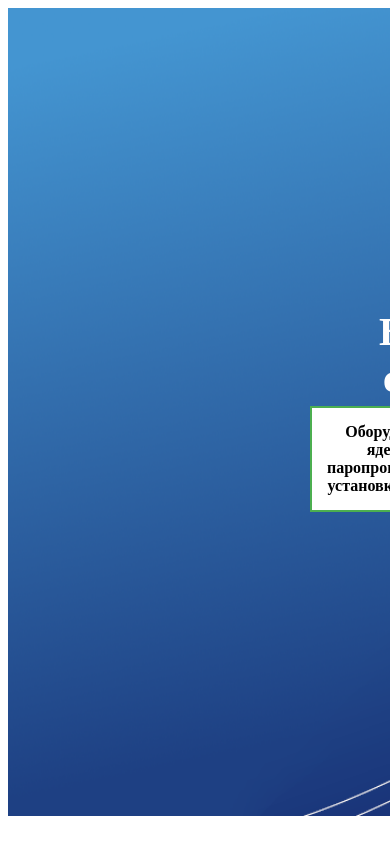
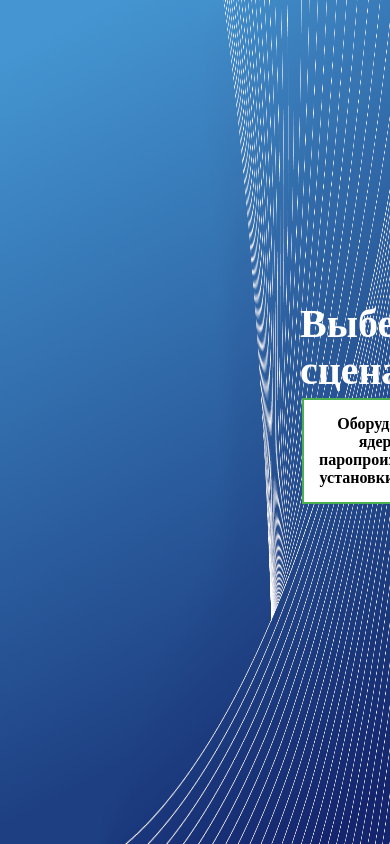
Before and after one commit to WetSock/atomic, a Django app: page / in a window 390 px wide. Run offline with Django 3.2, Linux system fonts and the light colour scheme.

Commit message:
Nice demo page

```diff
--- a/atom/atom_app/static/css/Demo/style.css
+++ b/atom/atom_app/static/css/Demo/style.css
@@ -5,6 +5,17 @@
 
 }
 
+.main-back {
+    position:fixed;
+    padding:0;
+    margin:0;
+
+    top:0;
+    left:0;
+
+    width: 100%;
+    height: 100%;
+}
 
 
 .u{
--- a/atom/atom_app/templates/atom_app/Demo/index.html
+++ b/atom/atom_app/templates/atom_app/Demo/index.html
@@ -8,7 +8,7 @@
 </head>
 <body style="position: fixed;">
 
-  <div style="background: url('{%static 'images/pattern.png' %}') no-repeat; background-size: 100% 100%;">
+  <div class="main-back" style="background: url('{%static 'images/pattern.png' %}') no-repeat; background-size: 100% 100%;">
     <div class="u">
       <div style="text-align: center; top: 50px">
         <a>Выберите сценарий</a>
```
Also changed, not shown: atom/atom_app/static/css/Demo/Страница-2.css (deleted, +0 -66 lines).
